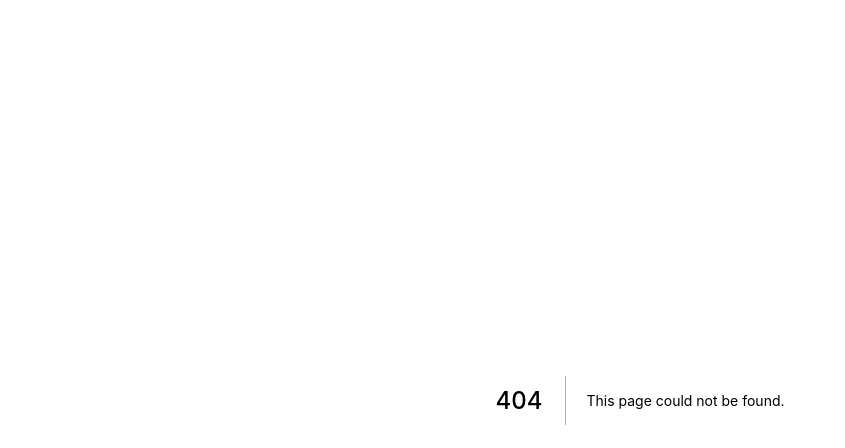
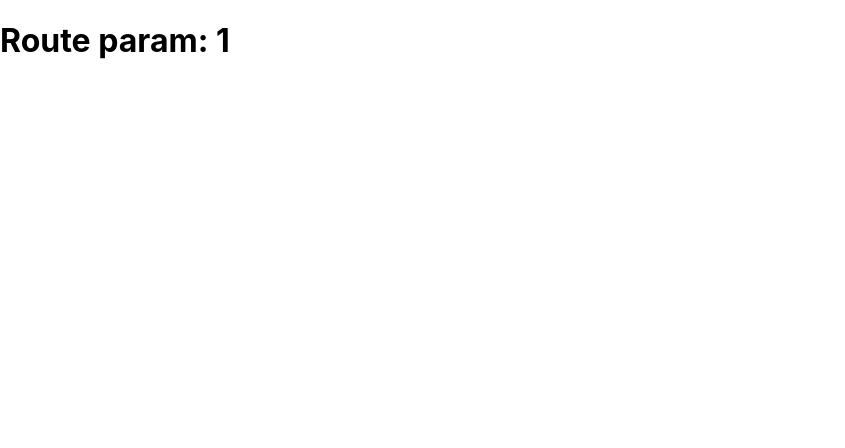
Before and after one commit to danilocecci/nextjs-testing, a Next.js app: page /1 in a window 1280 px wide. Before the commit this address had no page. Shown: the top 448 px of the page, without its empty margins (0-845 px from the left). Built offline with nearby package versions, Linux system fonts and the light colour scheme.

Commit message:
first commit

```diff
--- /dev/null
+++ b/database/diego3g.json
@@ -0,0 +1,5 @@
+{
+  "nome": "Diego Fernandes",
+  "email": "diego3g@gmail.com",
+  "github": "https://github.com/diego3g"
+}
--- /dev/null
+++ b/database/valdemirfilho.json
@@ -0,0 +1,5 @@
+{
+  "nome": "Valdemir Filho",
+  "email": "filhux@gmail.com",
+  "github": "https://github.com/valdemirfilho"
+}
--- /dev/null
+++ b/pages/[user].js
@@ -0,0 +1,15 @@
+import { useRouter } from 'next/router'
+
+export default function User() {
+  const router = useRouter()
+  const { user } = router.query
+
+  return (
+    <>
+      <h1>{`Route param: ${user}`}</h1>
+      <p></p>
+      <p></p>
+    </>
+  )
+
+}
```
